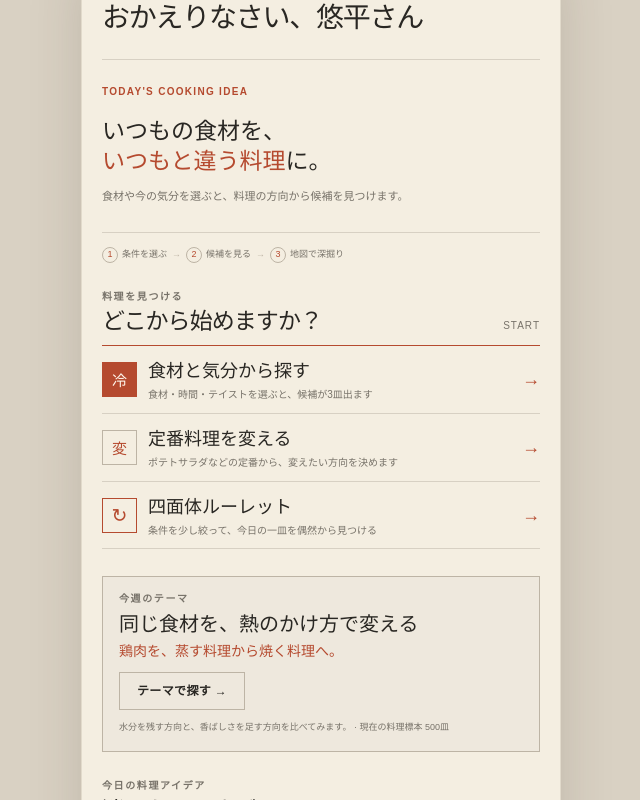
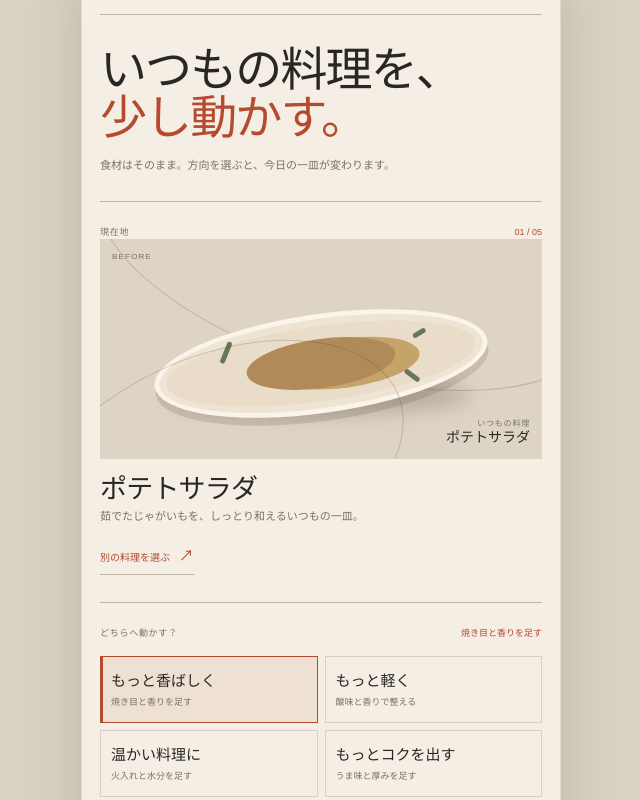
Before and after one commit to yuhei-aihara/ryori-tetrahedron, a Next.js app: page / in a window 1280 px wide. Both pictures are taken after a click on the button "スキップ". Shown: the part 70-870 px from the top of the page, without its empty margins (319-959 px from the left). Built offline with nearby package versions, Linux system fonts and the light colour scheme.

Commit message:
Make cooking exploration the first-release home

```diff
--- a/app/home-hero-test.tsx
+++ b/app/home-hero-test.tsx
@@ -2,8 +2,14 @@
 
 import { useMemo, useState, type CSSProperties } from "react";
 import { directionOptions, heroBases, type HeroDirection, type HeroDistance } from "./hero-content";
-import { getDishById } from "./recipe-data";
+import { getDishById, type Dish } from "./recipe-data";
 import TetraTestScreen from "./tetra-test";
+
+type HomeHeroTestProps = {
+  variant?: "test" | "production";
+  onOpenMap?: (dish: Dish) => void;
+  onOpenBrowse?: () => void;
+};
 
 function heroAccent(foodElement: string) {
   const colors: Record<string, string> = { potato: "#b08a58", tofu: "#b9a774", chicken: "#b66b4f", egg: "#c4a149", mushroom: "#806b58" };
@@ -20,7 +26,7 @@ function HeroDishArt({ dish, label, className = "" }: { dish: { name: string; or
   </div>;
 }
 
-export default function HomeHeroTest() {
+export default function HomeHeroTest({ variant = "test", onOpenMap, onOpenBrowse }: HomeHeroTestProps) {
   const [baseIndex, setBaseIndex] = useState(0);
   const [direction, setDirection] = useState<HeroDirection>("roasty");
   const [distance, setDistance] = useState<HeroDistance>(1);
@@ -29,6 +35,7 @@ export default function HomeHeroTest() {
   const targetMeta = base.targets[direction][distance - 1];
   const target = useMemo(() => getDishById(targetMeta.dishId), [targetMeta.dishId]);
   const activeDirection = directionOptions.find((option) => option.id === direction) ?? directionOptions[0];
+  const isProduction = variant === "production";
 
   if (searchOpen) return <TetraTestScreen variant="test" />;
 
@@ -48,13 +55,23 @@ export default function HomeHeroTest() {
     setDistance(1);
   };
 
+  const openMap = () => {
+    if (onOpenMap) onOpenMap(target);
+    else setSearchOpen(true);
+  };
+
+  const openBrowse = () => {
+    if (onOpenBrowse) onOpenBrowse();
+    else setSearchOpen(true);
+  };
+
   return <main className="home-hero-test-shell"><div className="home-hero-test">
-    <header className="home-hero-test-header"><span className="test-eyebrow">RYORI / HOME V3 · TEST</span><span className="home-hero-test-badge">70 POINT PROTOTYPE</span></header>
+    <header className="home-hero-test-header"><span className="test-eyebrow">{isProduction ? "RYORI / TODAY" : "RYORI / HOME V3 · TEST"}</span><span className="home-hero-test-badge">{isProduction ? "FIRST RELEASE" : "70 POINT PROTOTYPE"}</span></header>
     <section className="home-hero-test-intro"><h1>いつもの料理を、<br /><em>少し動かす。</em></h1><p>食材はそのまま。方向を選ぶと、今日の一皿が変わります。</p></section>
     <section className="home-hero-current"><div className="home-hero-section-label"><span>現在地</span><b>{String(baseIndex + 1).padStart(2, "0")} / {String(heroBases.length).padStart(2, "0")}</b></div><HeroDishArt dish={base} label="BEFORE" className="hero-test-art-before" /><h2>{base.name}</h2><p>{base.description}</p><button className="home-hero-another" onClick={chooseAnotherDish}>別の料理を選ぶ <span>↗</span></button></section>
     <section className="home-hero-controls"><div className="home-hero-section-label"><span>どちらへ動かす？</span><b>{activeDirection.note}</b></div><div className="home-hero-direction-grid">{directionOptions.map((option) => <button key={option.id} className={direction === option.id ? "selected" : ""} onClick={() => { setDirection(option.id); setDistance(1); }}><strong>{option.label}</strong><small>{option.note}</small></button>)}</div><div className="home-hero-distance"><div><span>どこまで動かす？</span><b>{distance === 1 ? "ひと手間" : distance === 2 ? "別の一皿" : "冒険"}</b></div><input type="range" min="1" max="3" step="1" value={distance} onChange={(event) => setDistance(Number(event.target.value) as HeroDistance)} aria-label="料理を動かす距離" /><div className="home-hero-distance-labels"><span>いつものまま</span><span>冒険</span></div></div></section>
-    <section className="home-hero-after"><div className="home-hero-section-label"><span>移動した先</span><b>{activeDirection.label}</b></div><div className="home-hero-route"><span>{base.name}</span><i>→</i><strong>{target.name}</strong></div><div className="home-hero-before-after"><HeroDishArt dish={base} label="BEFORE" className="hero-test-art-small" /><span>→</span><HeroDishArt dish={target} label="AFTER" className="hero-test-art-small" /></div><div className="home-hero-change-copy"><h2>{target.name}</h2><p>{targetMeta.description}</p><ul><li><b>変わったこと</b>{targetMeta.change}</li><li><b>追加するもの</b>{targetMeta.added}</li><li><b>味の変化</b>{targetMeta.taste}</li><li><b>調理時間</b>{target.cookingTime} / {target.difficulty}</li></ul></div><p className="home-hero-reason">{targetMeta.reason}</p><div className="home-hero-actions"><button className="button button-dark" onClick={() => setSearchOpen(true)}>料理の地図を見る <span>→</span></button><button className="button button-outline" onClick={nudgeDish}>{distance < 3 ? "もう一歩動かす" : "別の方向にずらす"}</button></div></section>
-    <section className="home-hero-secondary"><span className="test-eyebrow">別の方法で探す</span><button onClick={() => setSearchOpen(true)}>食材・料理名・国・作り方から探す <span>→</span></button></section>
-    <footer className="home-hero-test-footer"><span>テスト版 / ホーム体験の検証用</span><span>四面体は移動の地図として表示</span></footer>
+    <section className="home-hero-after"><div className="home-hero-section-label"><span>移動した先</span><b>{activeDirection.label}</b></div><div className="home-hero-route"><span>{base.name}</span><i>→</i><strong>{target.name}</strong></div><div className="home-hero-before-after"><HeroDishArt dish={base} label="BEFORE" className="hero-test-art-small" /><span>→</span><HeroDishArt dish={target} label="AFTER" className="hero-test-art-small" /></div><div className="home-hero-change-copy"><h2>{target.name}</h2><p>{targetMeta.description}</p><ul><li><b>変わったこと</b>{targetMeta.change}</li><li><b>追加するもの</b>{targetMeta.added}</li><li><b>味の変化</b>{targetMeta.taste}</li><li><b>調理時間</b>{target.cookingTime} / {target.difficulty}</li></ul></div><p className="home-hero-reason">{targetMeta.reason}</p><div className="home-hero-actions"><button className="button button-dark" onClick={openMap}>料理の地図を見る <span>→</span></button><button className="button button-outline" onClick={nudgeDish}>{distance < 3 ? "もう一歩動かす" : "別の方向にずらす"}</button></div></section>
+    <section className="home-hero-secondary"><span className="test-eyebrow">別の方法で探す</span><button onClick={openBrowse}>{isProduction ? "食材・時間・国・作り方から探す" : "食材・料理名・国・作り方から探す"} <span>→</span></button></section>
+    <footer className="home-hero-test-footer"><span>{isProduction ? "料理の発見を、少しずつ。" : "テスト版 / ホーム体験の検証用"}</span><span>四面体は料理の地図として表示</span></footer>
   </div></main>;
 }
--- a/app/page.tsx
+++ b/app/page.tsx
@@ -314,6 +314,7 @@ export default function Home() {
 
   const tetraTestMode = typeof window !== "undefined" && new URLSearchParams(window.location.search).get("test") === "tetra-v2";
   const heroTestMode = typeof window !== "undefined" && new URLSearchParams(window.location.search).get("test") === "home-v3";
+  const legacyHomeMode = typeof window !== "undefined" && new URLSearchParams(window.location.search).get("legacy-home") === "true";
   if (heroTestMode) return <HomeHeroTest />;
   if (tetraTestMode) return <TetraTestScreen variant="test" />;
 
@@ -415,6 +416,7 @@ export default function Home() {
     <main className="app-shell">
       <div className="app-scroll">
         {showMain && screen === "home" && (
+          legacyHomeMode ? (
             <HomeScreen
               user={user}
               dailyLevel={dailyLevel}
@@ -432,6 +434,13 @@ export default function Home() {
               onSave={saveDish}
               savedDishIds={savedDishIds}
             />
+          ) : (
+            <HomeHeroTest
+              variant="production"
+              onOpenMap={openGuideMap}
+              onOpenBrowse={() => setScreen("tetra")}
+            />
+          )
         )}
         {showMain && screen === "tetra" && <TetraTestScreen variant="production" savedDishIds={savedDishIds} onSave={saveDish} onCook={startRecord} />}
         {showMain && screen === "explore" && (
```
Also changed, not shown: 2 other files (tests, documents, lock files or other folders). Lines whose indentation alone changed are shown as unchanged.
